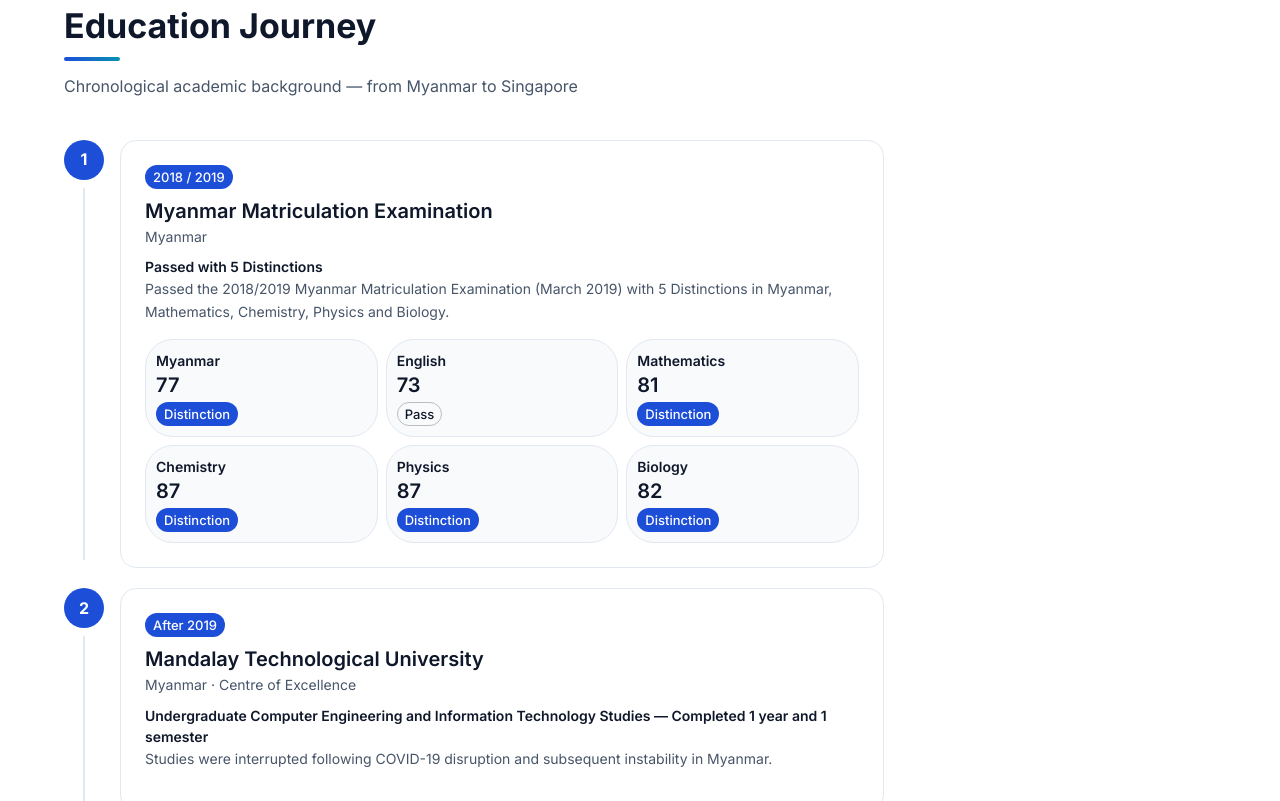
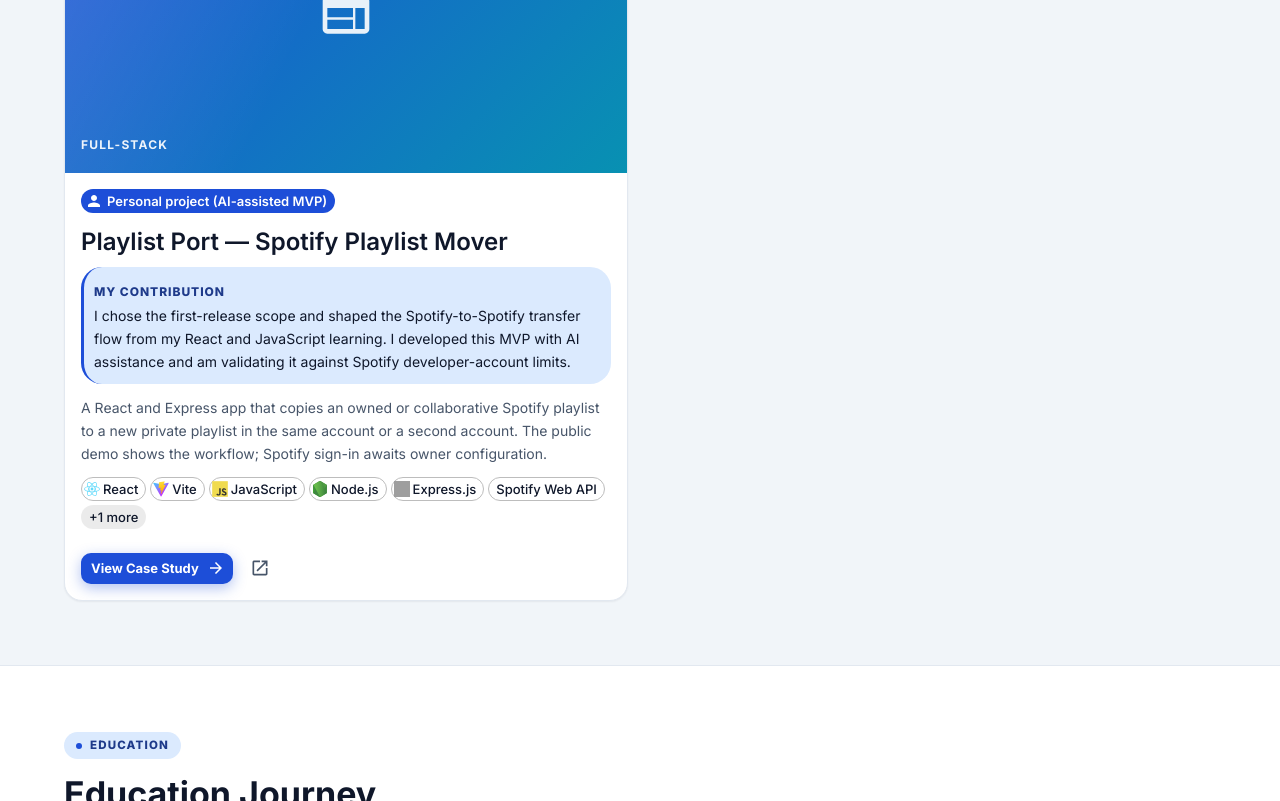
Before and after one commit to TeddyQyuon/TeddyQyuonPortfolio, a React (Vite) app: page / in a window 1280 px wide. Shown: the part 4520-5321 px from the top of the page. Built offline with nearby package versions, Linux system fonts and the light colour scheme; grey boxes are pictures that could not be loaded.

Commit message:
Add Playlist Port demo to portfolio
Added a new project entry for 'Playlist Port — Spotify Playlist Mover' with details on its functionality, technologies, features, contributions, architecture, challenges, and learnings.

```diff
--- a/src/data/projects.js
+++ b/src/data/projects.js
@@ -270,4 +270,37 @@
     demoUrl: null,
     reportUrl: null,
   },
+  {
+    id: 5,
+    slug: 'playlist-port-spotify-mover',
+    name: 'Playlist Port — Spotify Playlist Mover',
+    category: 'Full-Stack',
+    type: 'Personal MVP',
+    role: 'Personal project (AI-assisted MVP)',
+    summary:
+      'A React and Express app that copies an owned or collaborative Spotify playlist to a new private playlist in the same account or a second account. The public demo shows the workflow; Spotify sign-in awaits owner configuration.',
+    problem:
+      'Moving playlists between Spotify accounts takes manual re-creation, and large playlists are easy to copy incompletely or out of order.',
+    solution:
+      'Connect a source account through Spotify OAuth, select a playlist, choose the same or a second destination account, and create a private copy. The app reads every playlist page, keeps item order, writes in Spotify-sized batches, and reports items that cannot be copied.',
+    technologies: ['React', 'Vite', 'JavaScript', 'Node.js', 'Express.js', 'Spotify Web API', 'REST APIs'],
+    features: [
+      'Spotify OAuth connection for source and optional destination account',
+      'Owned and collaborative playlist selection with pagination',
+      'Private playlist creation with ordered track and episode copies',
+      'Skipped-item and partial-transfer reporting',
+      'Encrypted HttpOnly session cookies for serverless hosting',
+    ],
+    myContribution:
+      'I chose the first-release scope and shaped the Spotify-to-Spotify transfer flow from my React and JavaScript learning. I developed this MVP with AI assistance and am validating it against Spotify developer-account limits.',
+    architecture: ['React + Vite frontend', 'Express REST API', 'Spotify OAuth + Web API'],
+    challenges:
+      'Handling two account connections, Spotify playlist pagination and write limits, and preserving sign-in state across serverless requests.',
+    learnings:
+      'How an OAuth flow, protected API routes and paginated third-party data fit together in a full-stack app.',
+    screenshots: [],
+    repositoryUrl: null,
+    demoUrl: 'https://playlist-port-nine.vercel.app/',
+    reportUrl: null,
+  },
 ];
```
